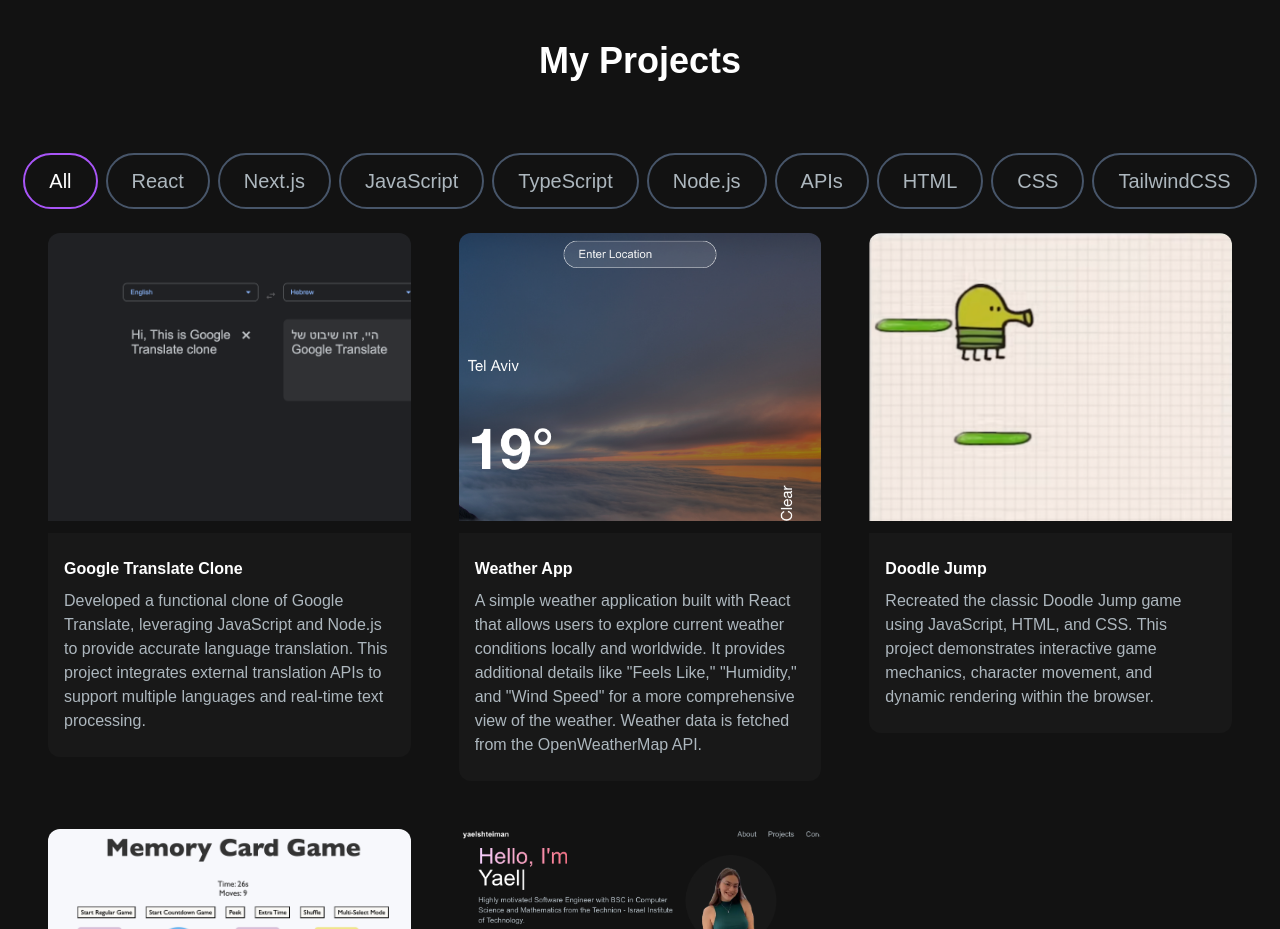
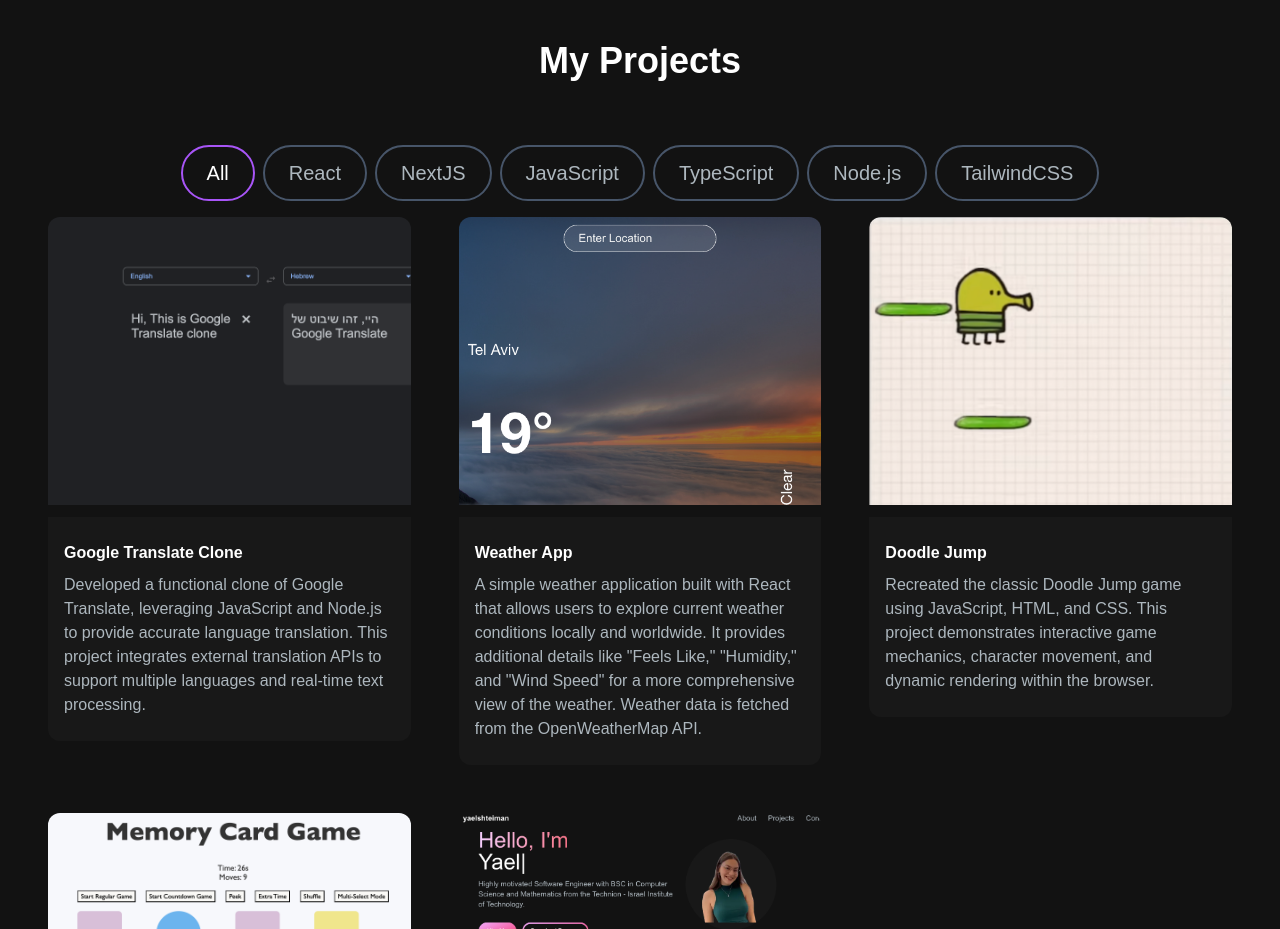
Before and after one commit to yaelshteiman/portfolio, a Next.js app: page / in a window 1280 px wide. Shown: the part 1060-1989 px from the top of the page. Built offline with nearby package versions, Linux system fonts and the light colour scheme.

Commit message:
small fixes

```diff
--- a/app/components/ProjectsSection.jsx
+++ b/app/components/ProjectsSection.jsx
@@ -11,7 +11,7 @@ const projectsData = [
             "accurate language translation. This project integrates external translation APIs to support multiple " +
             "languages and real-time text processing.",
         image: "/images/projects/1.png",
-        tag: ["All", "JavaScript", "React", "Node.js", "APIs", "CSS"],
+        tag: ["All", "JavaScript", "React", "Node.js"],
         gitUrl: "/https://github.com/yaelshteiman/google-translate-clone"
     },
     {
@@ -21,7 +21,7 @@ const projectsData = [
             "conditions locally and worldwide. It provides additional details like \"Feels Like,\" \"Humidity,\" and " +
             "\"Wind Speed\" for a more comprehensive view of the weather. Weather data is fetched from the OpenWeatherMap API.",
         image: "/images/projects/2.png",
-        tag: ["All", "JavaScript", "React", "Node.js", "APIs", "HTML","CSS"],
+        tag: ["All", "JavaScript", "React", "Node.js"],
         gitUrl: "/https://github.com/yaelshteiman"
     },
     {
@@ -30,7 +30,7 @@ const projectsData = [
         description: "Recreated the classic Doodle Jump game using JavaScript, HTML, and CSS. This project demonstrates " +
             "interactive game mechanics, character movement, and dynamic rendering within the browser.",
         image: "/images/projects/3.png",
-        tag: ["All", "JavaScript","HTML", "CSS"],
+        tag: ["All", "JavaScript"],
         gitUrl: "/https://github.com/yaelshteiman/js-doodle-jump"
     },
     {
@@ -40,7 +40,7 @@ const projectsData = [
             "user interaction, and responsive design. The game challenges players' memory and strategic thinking skills" +
             " as they match cards while avoiding penalties.",
         image: "/images/projects/4.png",
-        tag: ["All", "TypeScript", "HTML", "TailwindCSS"],
+        tag: ["All", "TypeScript", "TailwindCSS"],
         gitUrl: "/https://github.com/yaelshteiman/memory-card-game"
     },
     {
@@ -49,7 +49,7 @@ const projectsData = [
         description: "a portfolio website built with Next.js and Tailwind CSS. It showcases my skills, projects, and " +
             "achievements in an elegant and responsive design.",
         image: " /images/projects/5.png",
-        tag: ["All", "JavaScript", "React" ,"Next.js", "TailwindCSS"],
+        tag: ["All", "JavaScript", "React" ,"NextJS", "TailwindCSS"],
         gitUrl: "/https://github.com/yaelshteiman"
     }
 ]
@@ -65,7 +65,7 @@ const ProjectsSection = () => {
     return (
         <>
             <h2 className="text-center text-4xl font-bold text-white mt-4 mb-8 md:mb-12"> My Projects</h2>
-            <div className="text-white flex flex-row justify-center items-center gap-2 py-6">
+            <div className="text-white flex flex-row justify-center items-center gap-2 py-4">
                 <ProjectTag
                     onClick={handleTagChange}
                     name="All"
@@ -78,8 +78,8 @@ const ProjectsSection = () => {
                 />
                 <ProjectTag
                     onClick={handleTagChange}
-                    name="Next.js"
-                    isSelected={tag === "Next.js"}
+                    name="NextJS"
+                    isSelected={tag === "NextJS"}
                 />
                 <ProjectTag
                     onClick={handleTagChange}
@@ -95,21 +95,6 @@ const ProjectsSection = () => {
                     onClick={handleTagChange}
                     name="Node.js"
                     isSelected={tag === "Node.js"}
-                />
-                <ProjectTag
-                    onClick={handleTagChange}
-                    name="APIs"
-                    isSelected={tag === "APIs"}
-                />
-                <ProjectTag
-                    onClick={handleTagChange}
-                    name="HTML"
-                    isSelected={tag === "HTML"}
-                />
-                <ProjectTag
-                    onClick={handleTagChange}
-                    name="CSS"
-                    isSelected={tag === "CSS"}
                 />
                 <ProjectTag
                     onClick={handleTagChange}
```
